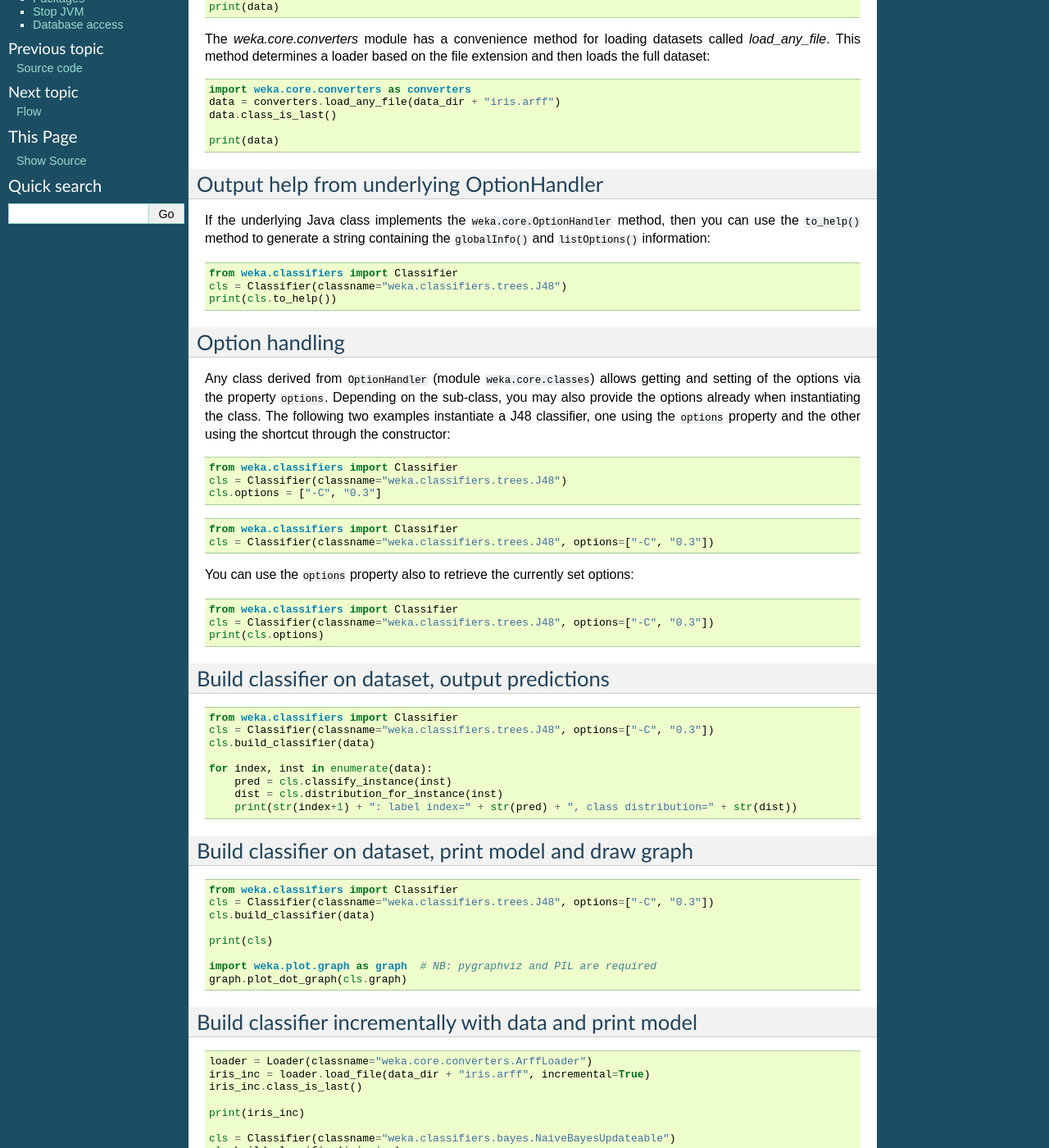
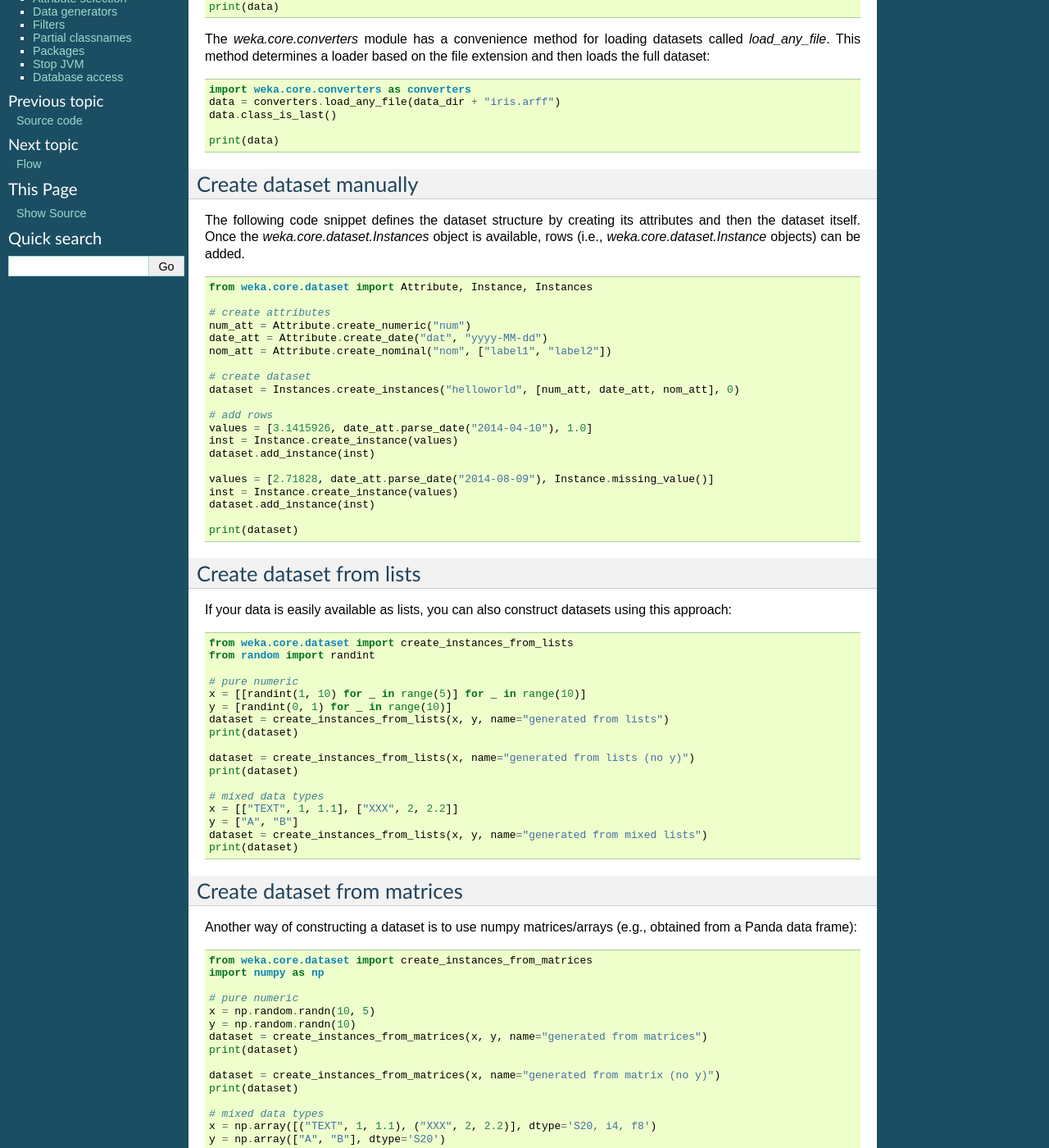
Before and after one commit to fracpete/python-weka-wrapper, a Sphinx documentation site: the page built from doc/source/examples.rst, in a window 1280 px wide and 1400 px high, scrolled down 734 px. Shown: the whole window at 82% size. Built offline with Sphinx 7.4.7, drawn with Linux system fonts in a browser that asks for light colours; some of the changed text lies outside the part shown.

Commit message:
fixed construction of dataset from pure numeric numpy arrays; added tests for create_instances_from_lists/create_instances_from_matrices; added examples for creating datasets (manual, lists, matrices)

```diff
--- a/doc/source/examples.rst
+++ b/doc/source/examples.rst
@@ -59,6 +59,89 @@ and then loads the full dataset:
    data.class_is_last()
 
    print(data)
+
+
+Create dataset manually
+-----------------------
+
+The following code snippet defines the dataset structure by creating its attributes and then the
+dataset itself. Once the `weka.core.dataset.Instances` object is available, rows (i.e., `weka.core.dataset.Instance`
+objects) can be added.
+
+.. code-block:: python
+
+   from weka.core.dataset import Attribute, Instance, Instances
+
+   # create attributes
+   num_att = Attribute.create_numeric("num")
+   date_att = Attribute.create_date("dat", "yyyy-MM-dd")
+   nom_att = Attribute.create_nominal("nom", ["label1", "label2"])
+
+   # create dataset
+   dataset = Instances.create_instances("helloworld", [num_att, date_att, nom_att], 0)
+
+   # add rows
+   values = [3.1415926, date_att.parse_date("2014-04-10"), 1.0]
+   inst = Instance.create_instance(values)
+   dataset.add_instance(inst)
+
+   values = [2.71828, date_att.parse_date("2014-08-09"), Instance.missing_value()]
+   inst = Instance.create_instance(values)
+   dataset.add_instance(inst)
+
+   print(dataset)
+
+
+Create dataset from lists
+-------------------------
+
+If your data is easily available as lists, you can also construct datasets using this approach:
+
+.. code-block:: python
+
+   from weka.core.dataset import create_instances_from_lists
+   from random import randint
+
+   # pure numeric
+   x = [[randint(1, 10) for _ in range(5)] for _ in range(10)]
+   y = [randint(0, 1) for _ in range(10)]
+   dataset = create_instances_from_lists(x, y, name="generated from lists")
+   print(dataset)
+
+   dataset = create_instances_from_lists(x, name="generated from lists (no y)")
+   print(dataset)
+
+   # mixed data types
+   x = [["TEXT", 1, 1.1], ["XXX", 2, 2.2]]
+   y = ["A", "B"]
+   dataset = create_instances_from_lists(x, y, name="generated from mixed lists")
+   print(dataset)
+
+
+Create dataset from matrices
+----------------------------
+
+Another way of constructing a dataset is to use numpy matrices/arrays (e.g., obtained from a Panda data frame):
+
+.. code-block:: python
+
+   from weka.core.dataset import create_instances_from_matrices
+   import numpy as np
+
+   # pure numeric
+   x = np.random.randn(10, 5)
+   y = np.random.randn(10)
+   dataset = create_instances_from_matrices(x, y, name="generated from matrices")
+   print(dataset)
+
+   dataset = create_instances_from_matrices(x, name="generated from matrix (no y)")
+   print(dataset)
+
+   # mixed data types
+   x = np.array([("TEXT", 1, 1.1), ("XXX", 2, 2.2)], dtype='S20, i4, f8')
+   y = np.array(["A", "B"], dtype='S20')
+   dataset = create_instances_from_matrices(x, y, name="generated from mixed matrices")
+   print(dataset)
 
 
 Output help from underlying OptionHandler
```
Also changed, not shown: CHANGES.rst (+7 -0 lines), 2 other files.
